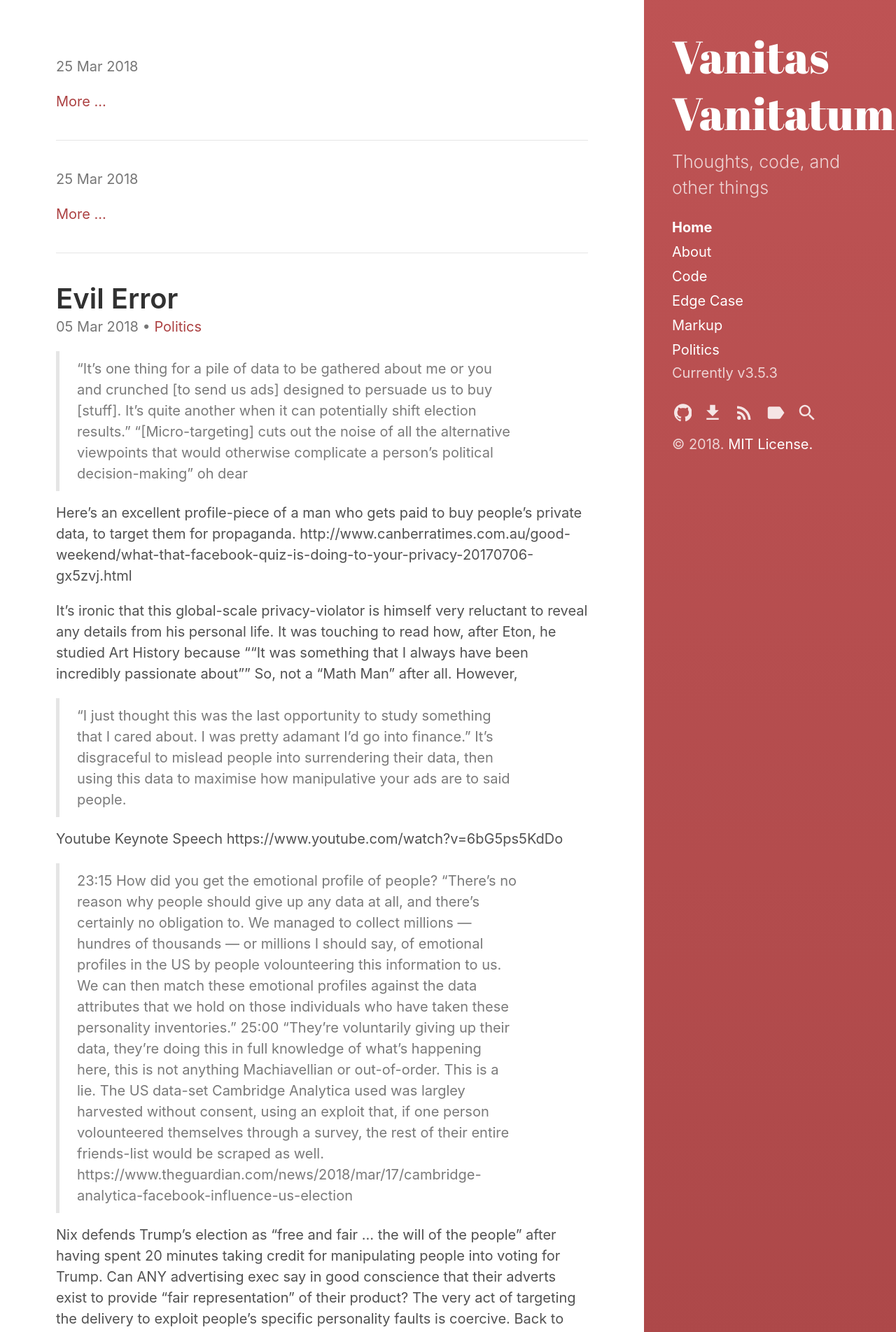
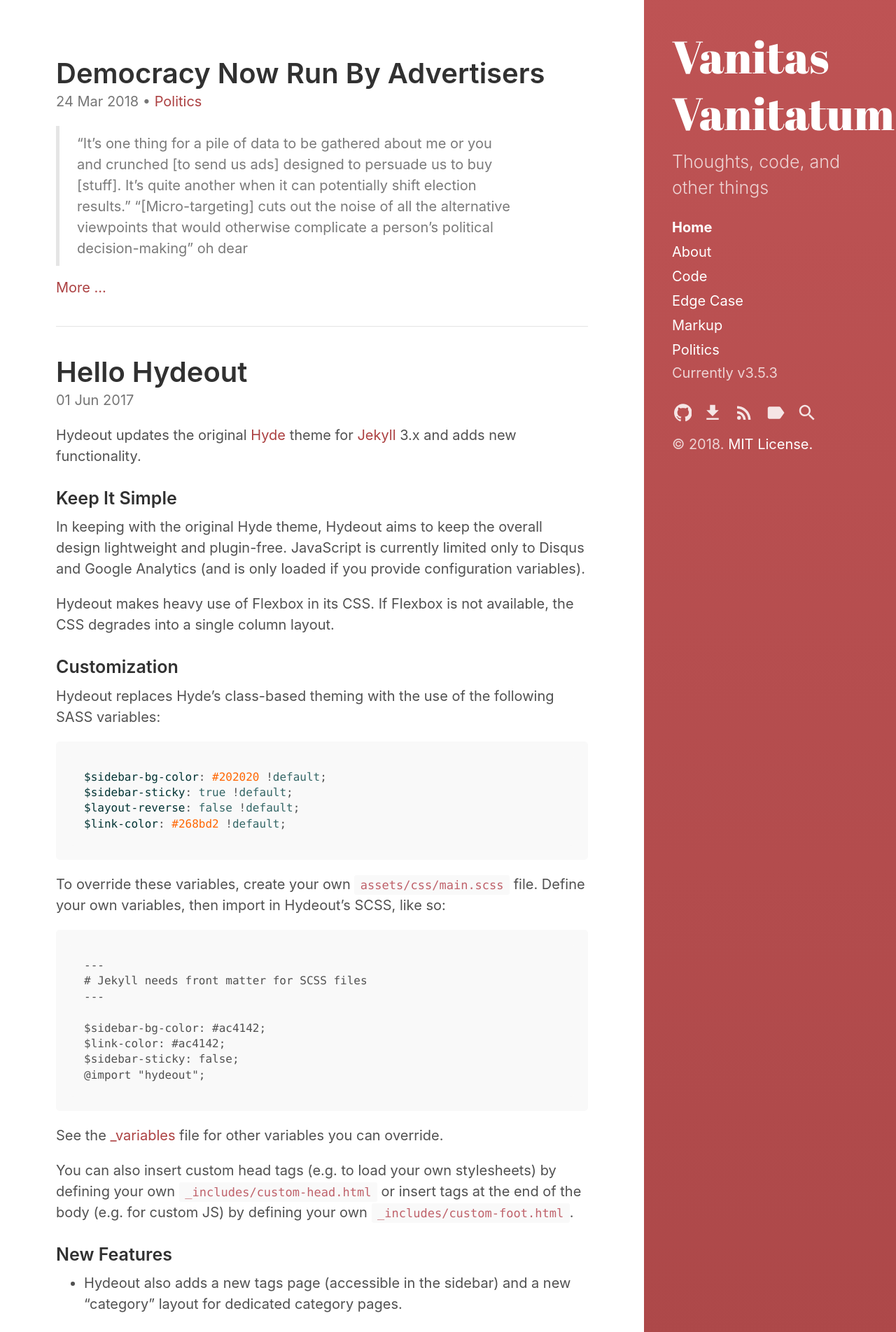
Before and after one commit to VanitasVanitatum/VanitasVanitatum.github.io, a Jekyll site: the page built from index.html, in a window 1280 px wide. Shown: the top 1904 px of the page at 70% size. Built offline with Jekyll 4.4.1, drawn with Linux system fonts in a browser that asks for light colours; the list of posts is cut into pages by our own code; some of the changed text lies outside the part shown.

Commit message:
squashed the tags bug

```diff
--- a/_posts/2018-03-05-evil-error.md
+++ /dev/null
@@ -1,81 +0,0 @@
----
-layout: post
-title: Evil Error
-excerpt_separator:  <!--more-->
-categories:
-  - Politics
-tags:
-  - Democracy
-  - Privacy
-  - Philosophy
----
-
-
-> "It's one thing for a pile of data to be gathered about me or you and crunched [to send us ads] designed to persuade us to buy [stuff]. It's quite another when it can potentially shift election results."
-> "[Micro-targeting] cuts out the noise of all the alternative viewpoints that would otherwise complicate a person's political decision-making" oh dear
-
-Here's an excellent profile-piece of a man who gets paid to buy people's private data, to target them for propaganda.
-http://www.canberratimes.com.au/good-weekend/what-that-facebook-quiz-is-doing-to-your-privacy-20170706-gx5zvj.html
-
-It's ironic that this global-scale privacy-violator is himself very reluctant to reveal any details from his personal life. It was touching to read how, after Eton, he studied Art History because ""It was something that I always have been incredibly passionate about"" So, not a "Math Man" after all.
-However,
->"I just thought this was the last opportunity to study something that I cared about. I was pretty adamant I'd go into finance."
-It's disgraceful to mislead people into surrendering their data, then using this data to maximise how manipulative your ads are to said people.
-
-Youtube Keynote Speech https://www.youtube.com/watch?v=6bG5ps5KdDo
-> 23:15 How did you get the emotional profile of people? "There's no reason why people should give up any data at all, and there's certainly no obligation to. We managed to collect millions — hundres of thousands — or millions I should say, of emotional profiles in the US by people volounteering this information to us. We can then match these emotional profiles against the data attributes that we hold on those individuals who have taken these personality inventories."
-> 25:00 "They're voluntarily giving up their data, they're doing this in full knowledge of what's happening here, this is not anything Machiavellian or out-of-order.
-This is a lie. The US data-set Cambridge Analytica used was largley harvested without consent, using an exploit that, if one person volounteered themselves through a survey, the rest of their entire friends-list would be scraped as well. https://www.theguardian.com/news/2018/mar/17/cambridge-analytica-facebook-influence-us-election
-
-Nix defends Trump's election as "free and fair ... the will of the people" after having spent 20 minutes taking credit for manipulating people into voting for Trump.
-Can ANY advertising exec say in good conscience that their adverts exist to provide "fair representation" of their product? The very act of targeting the delivery to exploit people's specific personality faults is coercive.
-Back to the Article:
-> "[Nix] doesn't resile from Cambridge Analytica's contribution to the Trump campaign. "We're a service provider and we're just trying to provide the best possible service for our clients."
-Nix acts like a respectable professional, but he's really just a mercenary, willing to exploit people's data for the highest bidder.
-
-Taking a step back, it needn't be all dooms-day. Your data is out there, including psychometric tests and shopping habits (if not even porn habits). But can they REALLY use that already? Surely that'd take too much effort and processing-power. Surely Cambridge Analytica would profit if they exaggerated their effectivness, so they can't be as powerful as they claim.
-We can debate about today's data-hotshots; how nice, nasty, naieve, or nefarious they are. That doesn't matter. It's the NEXT round of predatory advertisers who'll buy (or steal) your data that we should be concerned about.
-Even if the data can't be abused today, the fact that it's ALREADY out there means we have no way of preventing it from being abused tomorrow.
-
-I want to be able to live a quiet life, where I control "who knows me" and I opt-in to any political choices I make.
-That's no longer possible. You can't browse, shop, or communicate online without your clicks and eyeballs being tracked, manipulated, and monetized.
-
-> ""Remember, Google's customers are advertisers, not users," says academic Vanessa Teague. "So the service to Google's customers is that they can get good data about how effective their ads are.""
-From now on, I refuse to consent to Google violating my privacy. Recently I was making a new email account.
-I've attached Google's current Gmail ToS (dated 2018.03.20). After reading that, I closed the Gmail signup window immeduately, and made this account instead Vanitas.V@protonmail.com
-
-The cat's largley already out-of-the-bag, but there are still some basic improvenets you can make today.
-There exist other, high-quality, free Email providers, beyond Google (e.g. Proton Mail).
-Same for Instant Messaging, screw FaceBook (which also includes WhatsApp and Instagram), use Telegram instead!
-Consider saccrificing some of the convenience of Google Chrome, to switching to Mozilla (or even TOR) and using a VPN.
-
-The bad news is our default, free, convenient web options are abusive.
-The good news is we can still do something about it.
-Share this article with your friends, and we can start making privacy (not profit) the priority.
-
-
-
-
-
-
-> By choosing “I agree” below you agree to Google’s Terms of Service.
->
-> You also agree to our Privacy Policy, which describes how we process your information, including these key points:
->
-> Data we process when you use Google
-> When you set up a Google Account, we store information you give us like your name, email address, and telephone number.
-> When you use Google services to do things like write a message in Gmail or comment on a YouTube video, we store the information you create.
-> When you search for a restaurant on Google Maps or watch a video on YouTube, for example, we process information about that activity – including information like the video you watched, device IDs, IP addresses, cookie data, and location.
-> We also process the kinds of information described above when you use apps or sites that use Google services like ads, Analytics, and the YouTube video player.
-> Depending on your account settings, some of this data may be associated with your Google Account and we treat this data as personal information. You can control how we collect and use this data at My Account (myaccount.google.com).
->
-> Why we process it
-> We process this data for the purposes described in our policy, including to:
->
-> Help our services deliver more useful, customized content such as more relevant search results;
-> Improve the quality of our services and develop new ones;
-> Deliver personalized ads, both on Google services and on sites and apps that partner with Google;
-> Improve security by protecting against fraud and abuse; and
-> Conduct analytics and measurement to understand how our services are used.
-> Combining data
-> We also combine data among our services and across your devices for these purposes. For example, we show you ads based on information from your use of Search and Gmail, and we use data from trillions of search queries to build spell-correction models that we use across all of our services.
--- a/_posts/2018-03-25-ads-democracy.md
+++ /dev/null
@@ -1,33 +0,0 @@
----
-layout: post
-title: "Democracy Now Run By Advertisers"
-categories:
-  - media
-tags:
-  - Democracy
-  - Privacy
-  - Philosophy
-last_modified_at: 2018-03-25T12:57:42-05:00
----
-
-> "It's one thing for a pile of data to be gathered about me or you and crunched [to send us ads] designed to persuade us to buy [stuff]. It's quite another when it can potentially shift election results."
-> "[Micro-targeting] cuts out the noise of all the alternative viewpoints that would otherwise complicate a person's political decision-making" oh dear
-
-Here's an excellent profile-piece of a man who gets paid to buy people's private data, to target them for propaganda.
-http://www.canberratimes.com.au/good-weekend/what-that-facebook-quiz-is-doing-to-your-privacy-20170706-gx5zvj.html
-
-It's ironic that this global-scale privacy-violator is himself very reluctant to reveal any details from his personal life. It was touching to read how, after Eton, he studied Art History because ""It was something that I always have been incredibly passionate about"" So, not a "Math Man" after all.
-However,
->"I just thought this was the last opportunity to study something that I cared about. I was pretty adamant I'd go into finance."
-It's disgraceful to mislead people into surrendering their data, then using this data to maximise how manipulative your ads are to said people.
-
-Youtube Keynote Speech https://www.youtube.com/watch?v=6bG5ps5KdDo
-> 23:15 How did you get the emotional profile of people? "There's no reason why people should give up any data at all, and there's certainly no obligation to. We managed to collect millions — hundres of thousands — or millions I should say, of emotional profiles in the US by people volounteering this information to us. We can then match these emotional profiles against the data attributes that we hold on those individuals who have taken these personality inventories."
-> 25:00 "They're voluntarily giving up their data, they're doing this in full knowledge of what's happening here, this is not anything Machiavellian or out-of-order.
-This is a lie. The US data-set Cambridge Analytica used was largley harvested without consent, using an exploit that, if one person volounteered themselves through a survey, the rest of their entire friends-list would be scraped as well. https://www.theguardian.com/news/2018/mar/17/cambridge-analytica-facebook-influence-us-election
-
-Nix defends Trump's election as "free and fair ... the will of the people" after having spent 20 minutes taking credit for manipulating people into voting for Trump.
-Can ANY advertising exec say in good conscience that their adverts exist to provide "fair representation" of their product? The very act of targeting the delivery to exploit people's specific personality faults is coercive.
-Back to the Article:
-> "[Nix] doesn't resile from Cambridge Analytica's contribution to the Trump campaign. "We're a service provider and we're just trying to provide the best possible service for our clients."
-Nix acts like a respectable professional, but he's really just a mercenary, willing to exploit people's data for the highest bidder.
```
Also changed, not shown: _posts/2018-03-24-ads-democracy.md (+1 -1 lines).
